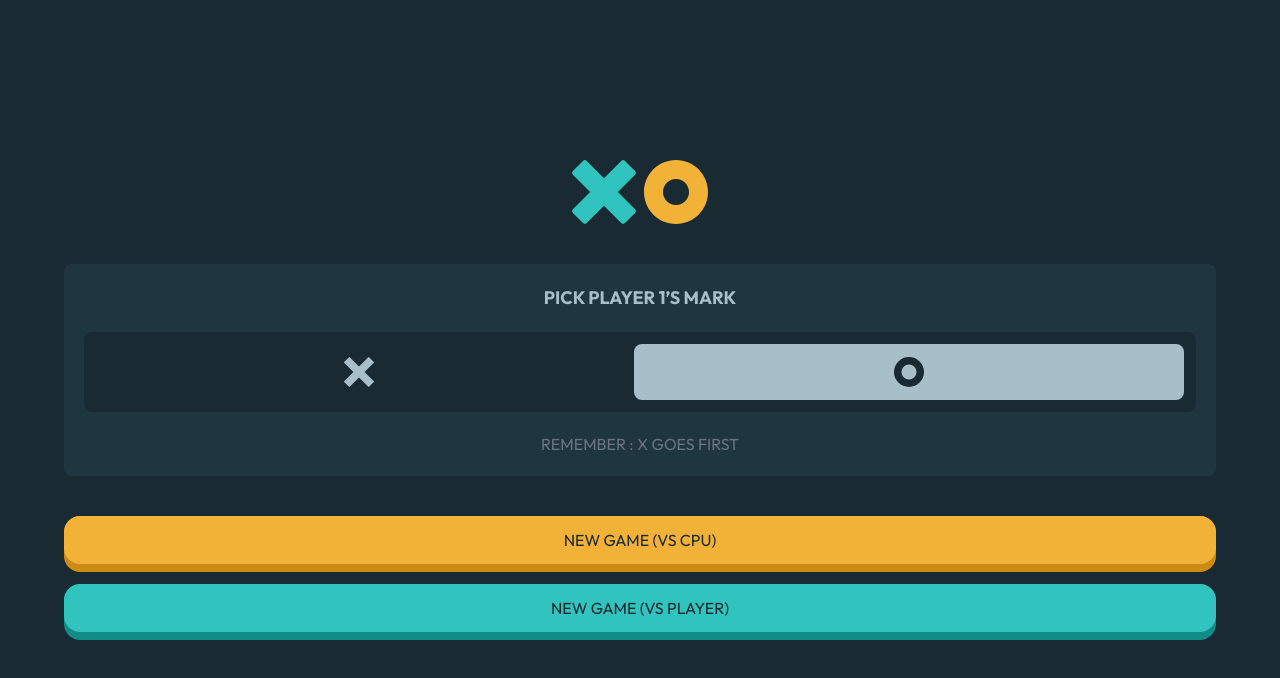
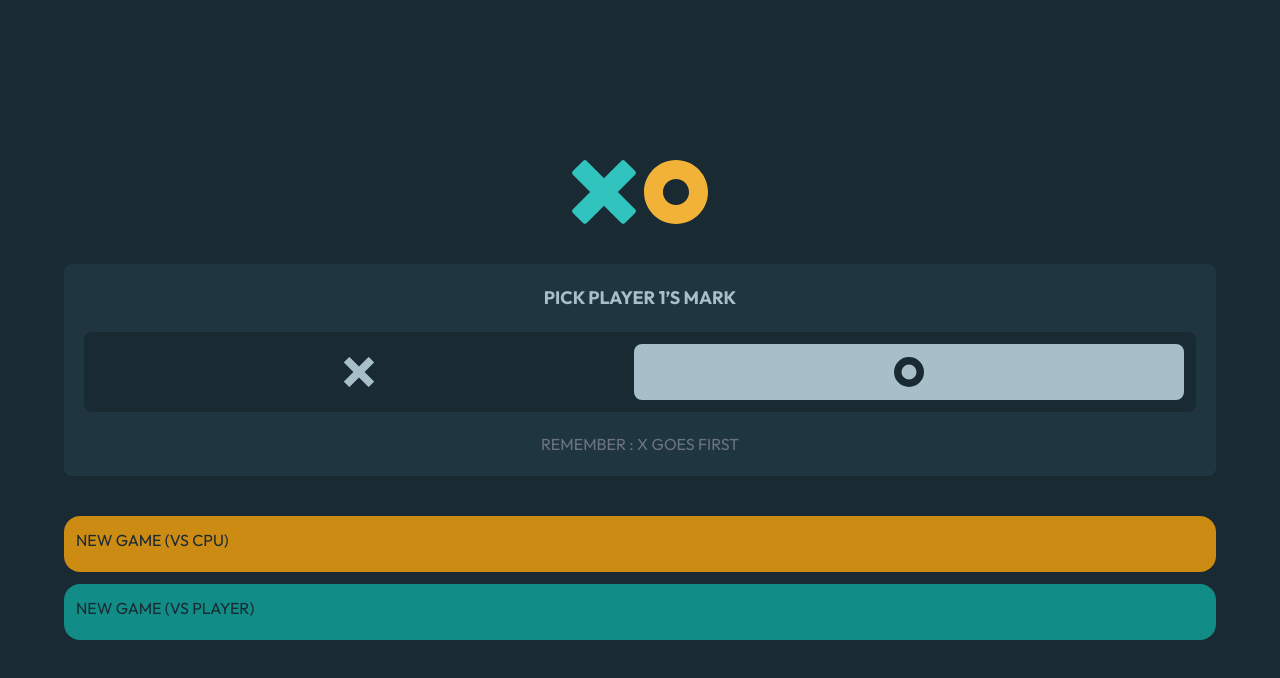
Before and after one commit to g1alexander/tic-tac-toe, a React (Vite) app: page / in a window 1280 px wide. Shown: the top 678 px of the page. Built offline with nearby package versions, Linux system fonts and the light colour scheme.

Commit message:
feat: change class to btn

```diff
--- a/src/components/shared/Btn.tsx
+++ b/src/components/shared/Btn.tsx
@@ -1,8 +1,6 @@
-function Btn({ color, children }: { color: string; children: any }) {
+function Btn({ classCSS, children }: { classCSS: string; children: any }) {
   return (
-    <button
-      className={`uppercase text-black-400 rounded-2xl py-3 w-full ${color}`}
-    >
+    <button className={`uppercase text-black-400  py-3 px-3 ${classCSS}`}>
       {children}
     </button>
   );
```
